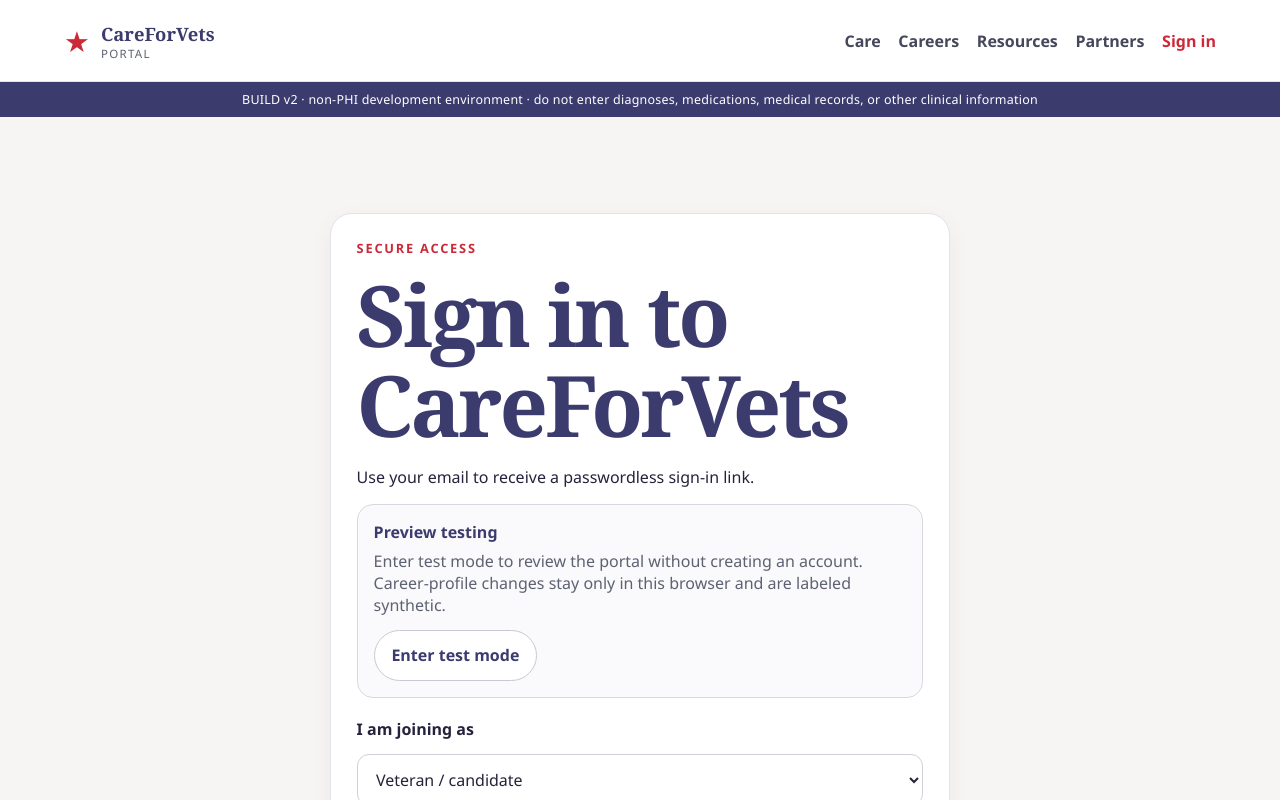
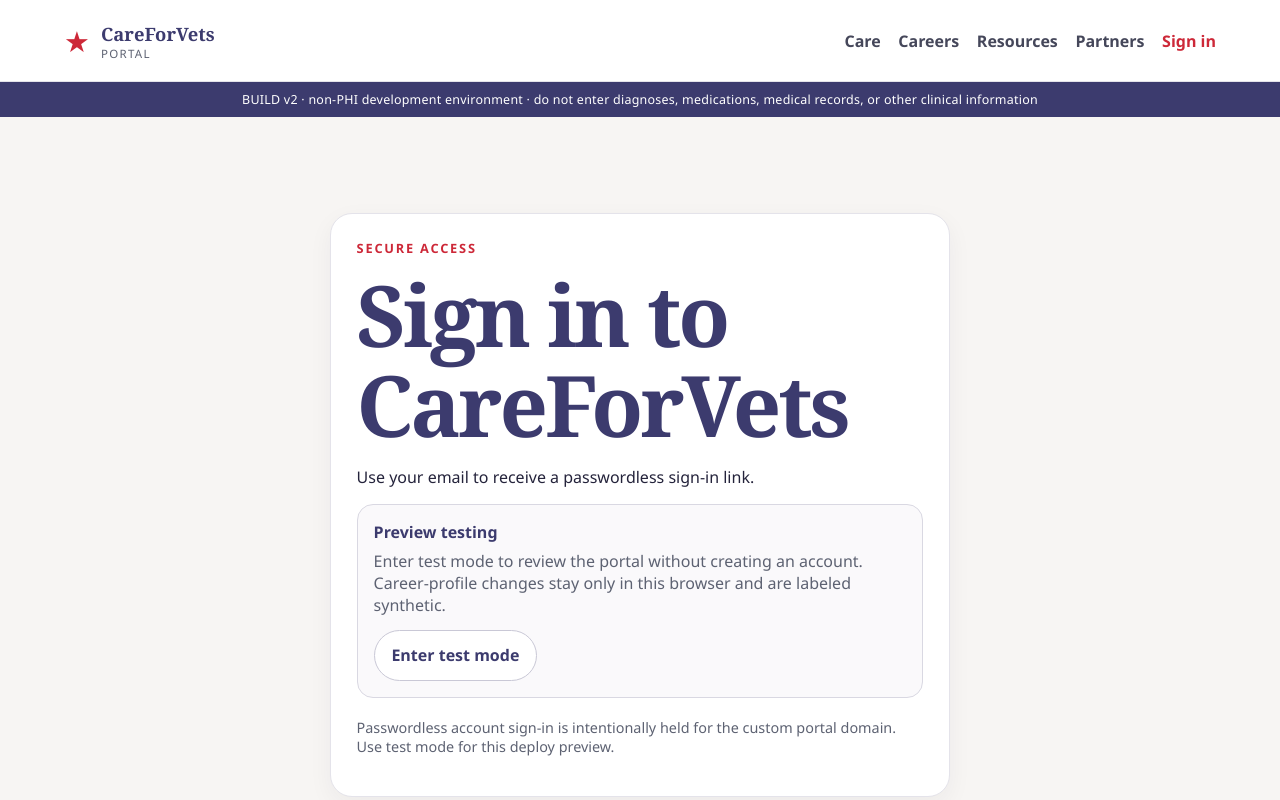
Before and after one commit to davidekissinger/careforvets, a React (Vite) app in the folder portal/: page /login in a window 1280 px wide. Shown: the top 800 px of the page. Built offline with nearby package versions, Linux system fonts and the light colour scheme; no server answers.

Commit message:
Make deploy preview test-mode only

```diff
--- a/portal/src/pages/Login.tsx
+++ b/portal/src/pages/Login.tsx
@@ -53,6 +53,10 @@ export default function Login() {
           </div>
         )}
 
+        {isPreview ? (
+          <p className="setup-note">Passwordless account sign-in is intentionally held for the custom portal domain. Use test mode for this deploy preview.</p>
+        ) : (
+          <>
             <form onSubmit={handleSubmit}>
               <label htmlFor="account-type">I am joining as</label>
               <select id="account-type" value={userType} onChange={(e) => setUserType(e.target.value)}>
@@ -66,6 +70,8 @@ export default function Login() {
             </form>
             {!isSupabaseConfigured && <p className="setup-note">Supabase environment variables are not configured.</p>}
             {message && <p className="form-message" role="status">{message}</p>}
+          </>
+        )}
       </section>
     </Layout>
   )
```
Lines whose indentation alone changed are shown as unchanged.
